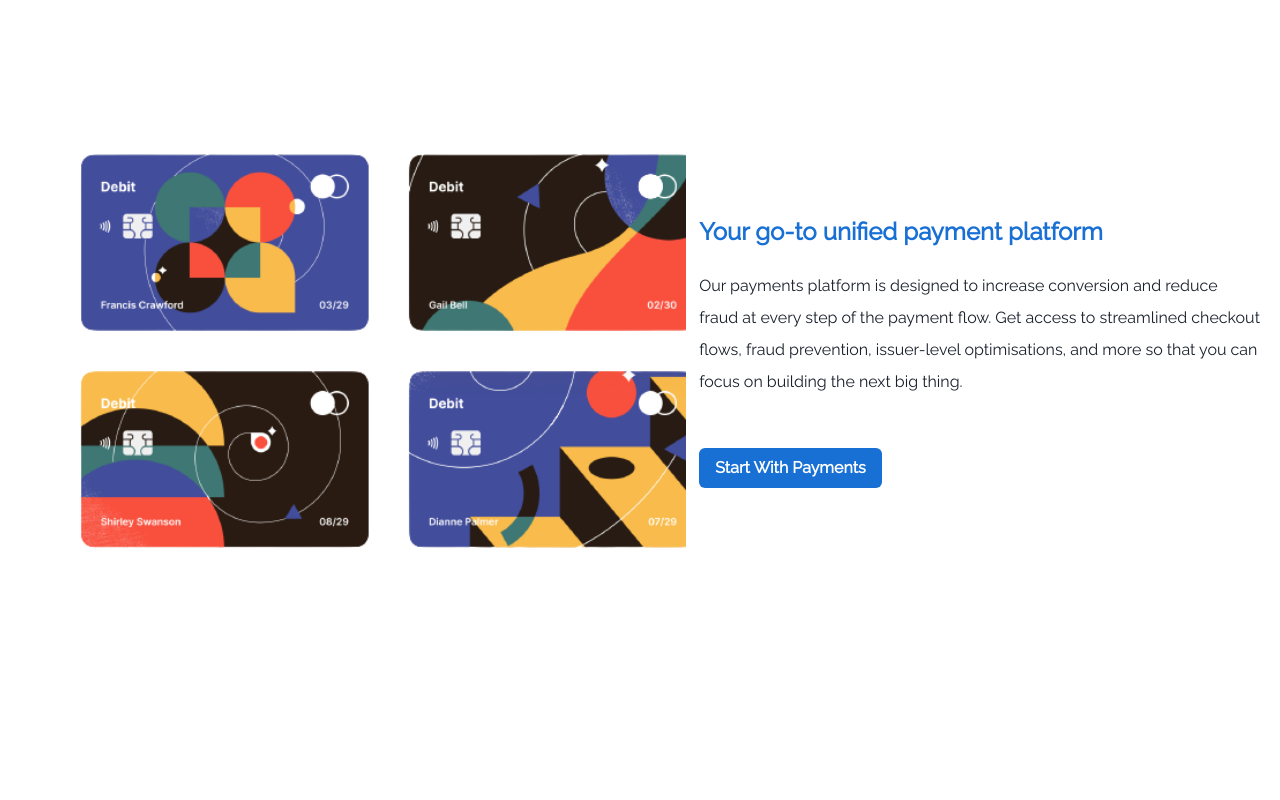
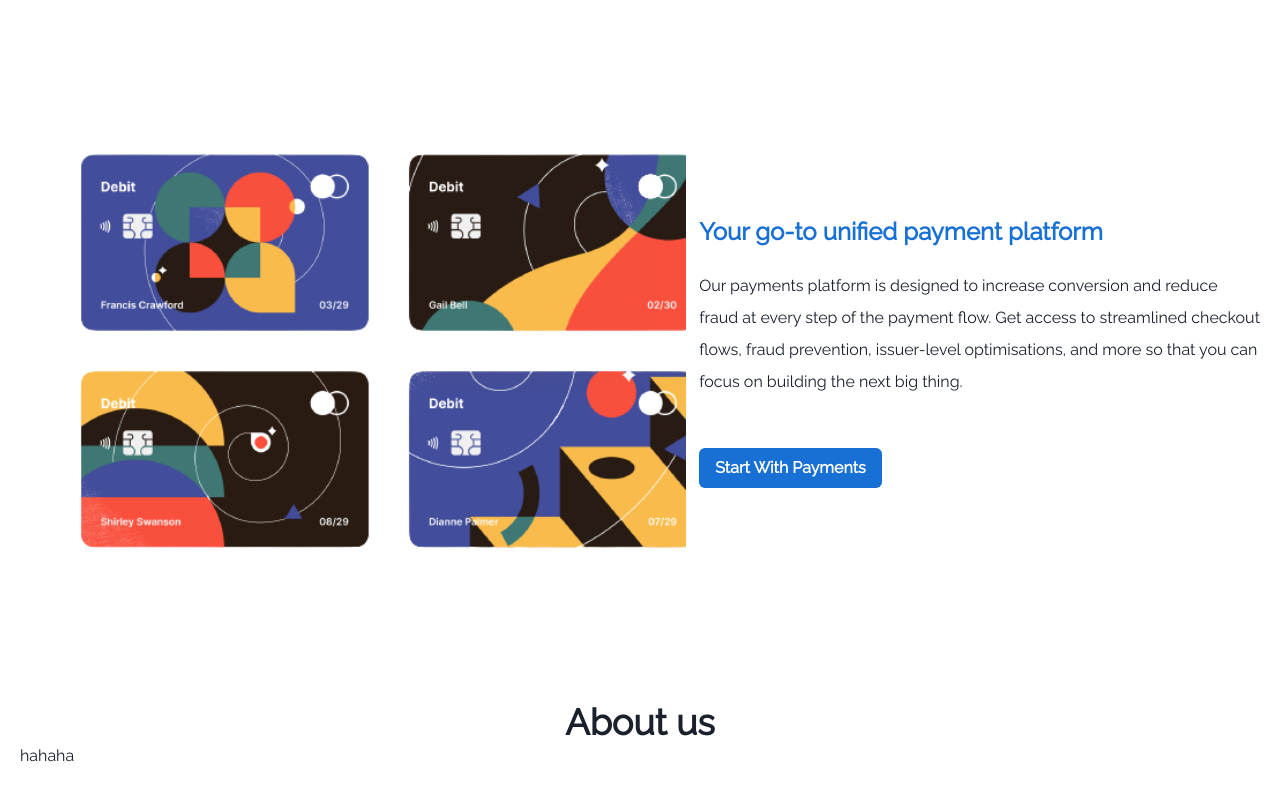
Before and after one commit to princessbolade/one-liquidity, a React (Create React App) app: page / in a window 1280 px wide. Shown: the part 689-1489 px from the top of the page. Before the commit the page ends 1340 px from the top, so only its background shows below. Built offline with nearby package versions, Linux system fonts and the light colour scheme.

Commit message:
about-us component

```diff
--- a/src/App.tsx
+++ b/src/App.tsx
@@ -4,6 +4,7 @@ import {Box, Text } from '@chakra-ui/react';
 import Nav from './components/nav-bar';
 import Hero from './components/hero';
 import GetStarted from './components/get-started';
+import AboutUs from './components/about-us';
 
 function App() {
   return (
@@ -11,6 +12,7 @@ function App() {
      <Nav/>
      <Hero/>
      <GetStarted/>
+     <AboutUs/>
    </Box>
   );
 }
--- /dev/null
+++ b/src/components/about-us/index.tsx
@@ -0,0 +1,17 @@
+import { Box, Flex, Heading, Text } from "@chakra-ui/react";
+import React from "react";
+
+function AboutUs() {
+  return (
+    <Box mx={"auto"} maxW={"1440px"} py={"50px"} px={"20px"}>
+      <Heading textAlign={"center"}>About us</Heading>
+      <Flex>
+        <Box>
+        <Text>hahaha</Text>
+        </Box>
+      </Flex>
+    </Box>
+  );
+}
+
+export default AboutUs;
```
